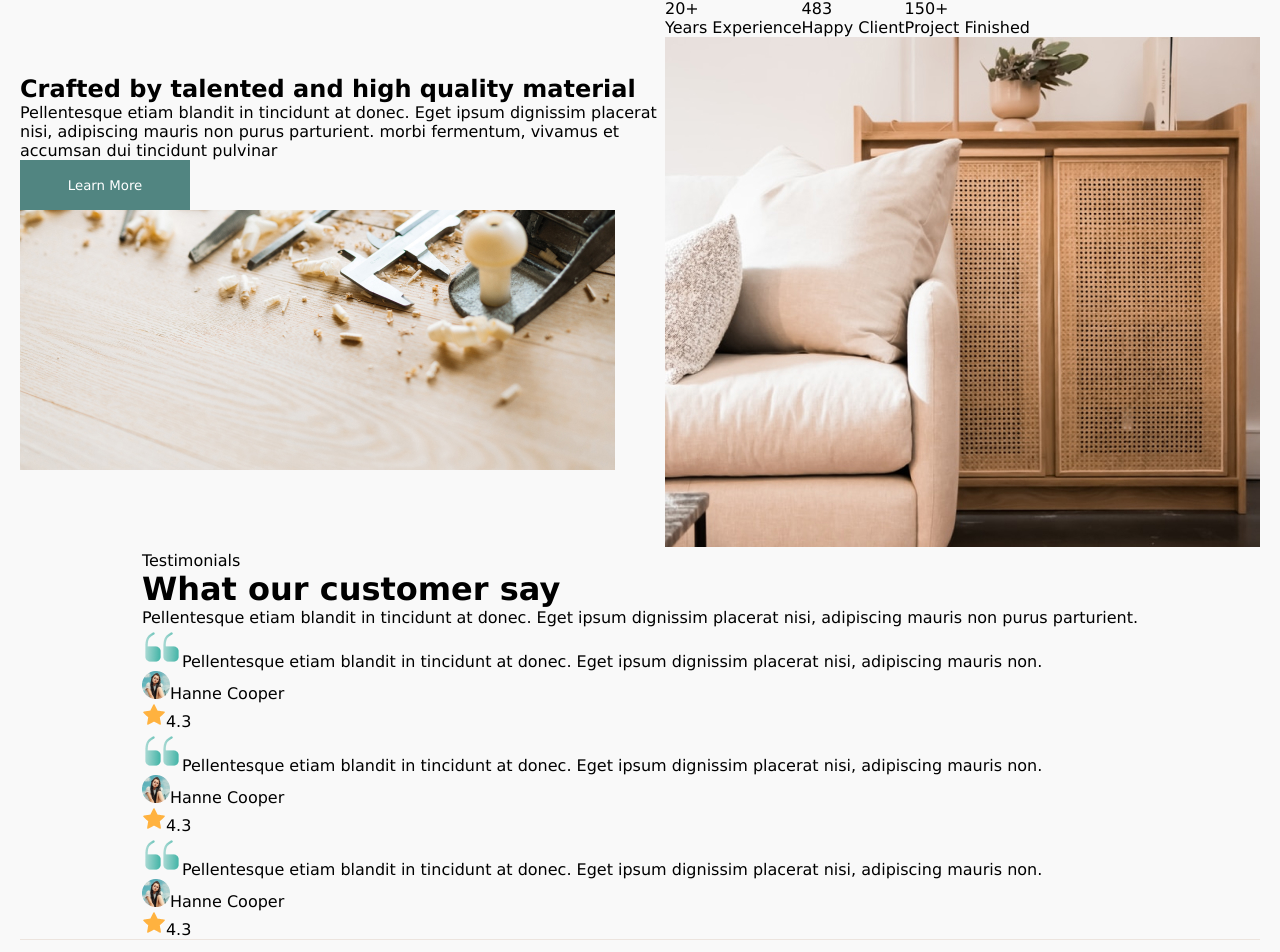
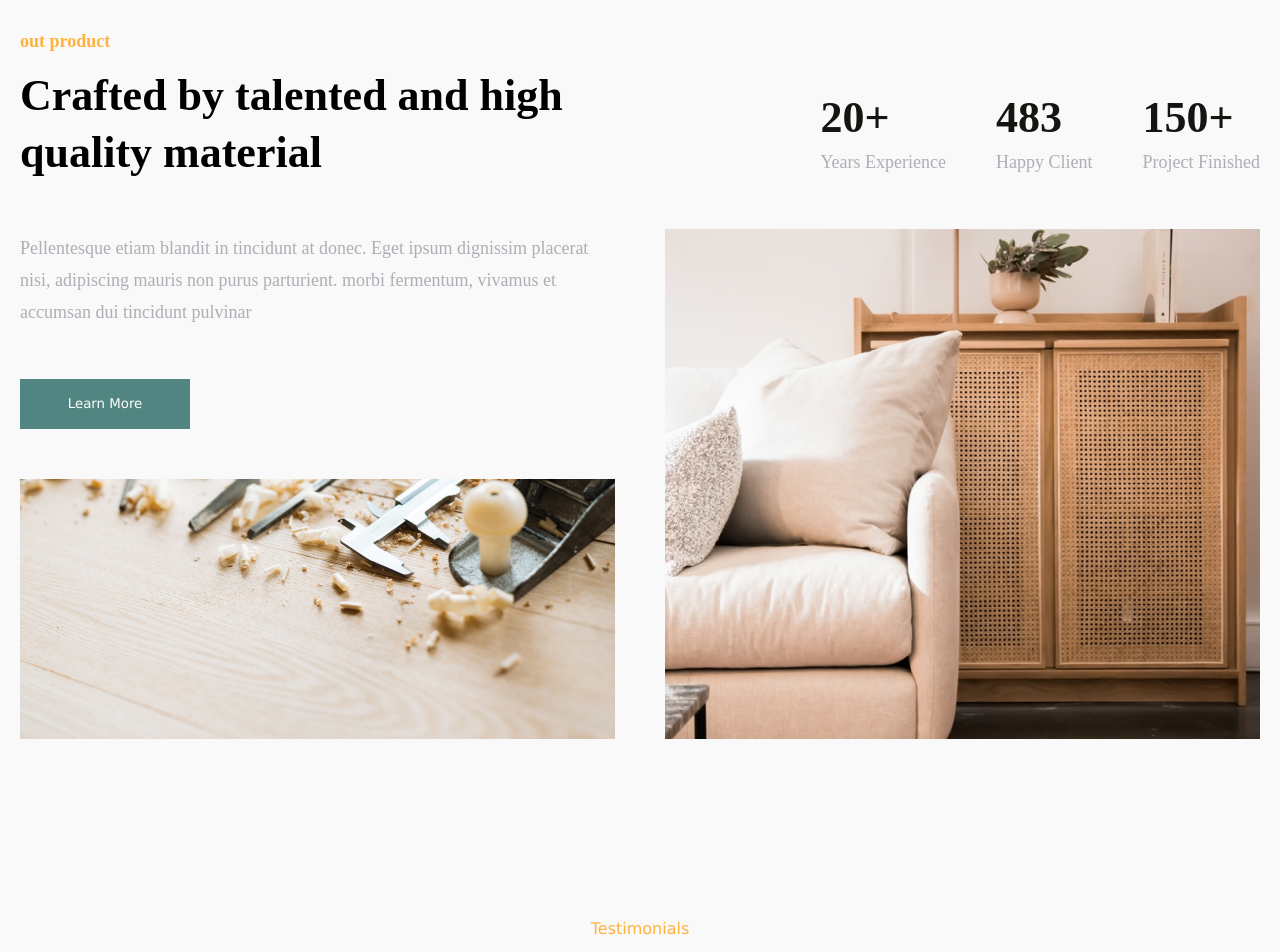
Before and after one commit to NaDo2383/onlineshop-fe, a React (Create React App) app: page / in a window 1280 px wide. Shown: the part 1672-2624 px from the top of the page. Built offline with nearby package versions, Linux system fonts and the light colour scheme.

Commit message:
20230113 class

```diff
--- a/package.json
+++ b/package.json
@@ -6,7 +6,7 @@
     "@testing-library/jest-dom": "^5.16.5",
     "@testing-library/react": "^13.4.0",
     "@testing-library/user-event": "^13.5.0",
-    "axios": "^1.3.1",
+    "axios": "^1.3.2",
     "react": "^18.2.0",
     "react-dom": "^18.2.0",
     "react-icons": "^4.7.1",
--- a/src/App.js
+++ b/src/App.js
@@ -6,7 +6,7 @@ import AdminProducts from "./pages/admin.products";
 import AdminUsers from "./pages/admin.users";
 import AdminMenu from "./pages/admin.menu";
 import AdminCate from "./pages/admin.cate";
-import { Footer, NavBar, Product } from "./components";
+import { Footer, NavBar } from "./components";
 import { Landing, Products, Services, Article, AboutUs } from "./pages";
 import { useState } from "react";
 
@@ -17,8 +17,8 @@ function App() {
       <NavBar current={current} setCurrent={setCurrent} />
       <Routes>
         <Route exact path="/" element={<Landing />} />
-        <Route path="product/:id" element={<Products />}>
-          <Route path="card" element={<Product />} />
+        <Route path="product/*" element={<Products />}>
+          <Route path="card" element={<Products />} />
         </Route>
         <Route path="services" element={<Services />} />
         <Route path="article" element={<Article />} />
--- a/src/components/OutProduct.js
+++ b/src/components/OutProduct.js
@@ -4,35 +4,41 @@ import "../style/ourProduct.css";
 export const OutProduct = () => {
   return (
     <>
-      <span className="align-start flex">out product</span>
-      <div className="flex align-items space-between">
-        <div>
-          <div className="outProduct flex flex-d ">
+      <div
+        className="flex align-items space-between"
+        id="our-products-container"
+      >
+        <div className="flex flex-d space-between">
+          <div className="our-product-container-1 flex flex-d space-between">
+            <div id="our-product-container-1-header" className="flex flex-d">
+              <span className="text-category">out product</span>
               <h2>Crafted by talented and high quality material</h2>
-            <span>
+            </div>
+            <span className="our-product-span-text">
               Pellentesque etiam blandit in tincidunt at donec. Eget ipsum
               dignissim placerat nisi, adipiscing mauris non purus parturient.
               morbi fermentum, vivamus et accumsan dui tincidunt pulvinar
             </span>
-            <button className="boxGreen">Learn More</button>
+            <button className="boxGreen button">Learn More</button>
+            <img
+              src={require("../assets/page/landing/outProduct.jpg")}
+              alt=""
+            />
           </div>
-          <img src={require("../assets/page/landing/outProduct.jpg")} alt="" />
         </div>
-        <div>
-          <div>
+        <div className="flex flex-d space-between our-product-container-2">
           <div className="tooshuu flex">
             <div className="flex flex-d">
-                <span>20+</span>
-                <span>Years Experience</span>
+              <span className="our-product-span-number">20+</span>
+              <span className="our-product-span-text">Years Experience</span>
             </div>
             <div className="flex flex-d">
-                <span>483</span>
-                <span>Happy Client</span>
+              <span className="our-product-span-number">483</span>
+              <span className="our-product-span-text">Happy Client</span>
             </div>
             <div className="flex flex-d">
-                <span>150+</span>
-                <span>Project Finished</span>
-              </div>
+              <span className="our-product-span-number">150+</span>
+              <span className="our-product-span-text">Project Finished</span>
             </div>
           </div>
           <img src={require("../assets/page/landing/outProduct2.jpg")} alt="" />
--- a/src/components/ProductCard.js
+++ b/src/components/ProductCard.js
@@ -3,10 +3,10 @@ import "./../style/ProductCard.css";
 export default function ProductCard({ item }) {
   return (
     <div className="product-card">
-      <img src={item.img} alt="img" />
-      <span className="product-card-category">{item.category}</span>
-      <h2 className="product-card-title">{item.title}</h2>
-      <span className="product-card-text">{item.text}</span>
+      <img src={item.thumbImage} alt="img" />
+      <span className="product-card-category">{item.categoryId}</span>
+      <h2 className="product-card-title">{item.productName}</h2>
+      <span className="product-card-text">{item.description}</span>
       <span className="product-card-price">${item.price}</span>
     </div>
   );
--- a/src/components/Testimonials.js
+++ b/src/components/Testimonials.js
@@ -1,4 +1,5 @@
 import { nanoid } from "nanoid";
+import "../style/Testimonials.css";
 import "../App.css";
 
 const testimonials = [
@@ -48,21 +49,33 @@ const testimonials = [
 
 export const Testimonial = () => {
   return (
-    <div className="testimonials">
-      <span>Testimonials</span>
-      <h1>What our customer say</h1>
-      <span>
-        Pellentesque etiam blandit in tincidunt at donec. Eget ipsum dignissim
-        placerat nisi, adipiscing mauris non purus parturient.
-      </span>
-      <div className="pidback">
-        <div className="pidbackCard">
+    <div className="testimonials flex flex-d align-items">
+      <div className="testomonials-header flex flex-d align-items">
+        <div className="testomonials-header-1 flex flex-d align-items">
+          <span className="textCategory">Testimonials</span>
+          <h1>What our customer say</h1>
+        </div>
+        <span>
+          Pellentesque etiam blandit in tincidunt at donec. Eget ipsum dignissim
+          placerat nisi, adipiscing mauris non purus parturient.
+        </span>
+      </div>
+      <div className="pidback ">
+        <div className="pidbackCards flex">
           {testimonials.map((e, index) => (
-            <div key={index}>
-              <img key={e._id} src={e.img} alt="check img" />
+            <div key={index} className="pidbackCard flex flex-d">
+              <img
+                key={e._id}
+                src={e.img}
+                alt="check img"
+                className="pidbackCardImg1"
+              />
               <span>{e.text}</span>
               {e.user.map((avatar, index) => (
-                <div key={index}>
+                <div
+                  key={index}
+                  className="pidbackCardUserInfo flex space-between"
+                >
                   <div>
                     <img
                       key={avatar._id}
--- a/src/pages/Products.js
+++ b/src/pages/Products.js
@@ -2,19 +2,52 @@ import { productCard } from "../data/productCard";
 import "../App.css";
 import { ProductsPage } from "../data/pagesData";
 import ProductCard from "../components/ProductCard";
+import { useEffect, useState } from "react";
+import axios from "axios";
 
 export const Products = () => {
+  const productInit = {
+    id: "",
+    createdDated: 0,
+    productName: "",
+    price: "",
+    thumbImage: "",
+    images: [],
+    quantity: "",
+    description: "",
+    createdUserId: "",
+    categoryId: [],
+  };
+  const [productData, setProductData] = useState();
+
+  useEffect(() => {
+    getProductData();
+    console.log("aaa");
+  }, []);
+
+  function getProductData() {
+    axios
+      .get("http://localhost:8000/api/products")
+      .then((res) => {
+        console.log(res.data.result);
+        setProductData(res.data.result);
+      })
+      .catch((err) => console.log("getProductData error", err));
+  }
+
   return (
     <div className="flex flex-d align-items justify-content">
-      {ProductsPage.map((data) => (
       <>
         <div className="containerTitle flex flex-d align-items justify-content">
-            <h1 className="bigTitle">{data.title}</h1>
-            <span className="bigText">{data.text}</span>
+          <h1 className="bigTitle">Products</h1>
+          <span className="bigText">
+            We display products based on the latest products we have, if you
+            want to see our old products please enter the name of the item
+          </span>
         </div>
-          <img src={data.img} alt="" />
+        <img src={require("../assets/page/products/ProductsPage.jpg")} alt="" />
       </>
-      ))}
+
       <div className="flex" style={{ margin: "15px" }}>
         <div
           className="flex flex-row p-2"
@@ -40,7 +73,8 @@ export const Products = () => {
           </div>
         </div> */}
         <div className="productCard">
-          {productCard.map((item) => (
+          {productData &&
+            productData.map((item) => (
               <ProductCard item={item} key={item._id} />
             ))}
         </div>
--- a/src/pages/admin.js
+++ b/src/pages/admin.js
@@ -6,7 +6,6 @@ import { NavBar } from "../components";
 export default function Admin() {
   return (
     <div>
-      <NavBar />
       <div className="row">
         <div className="col-3">
           <div className="d-flex flex-column">
--- a/src/style/Benefits.css
+++ b/src/style/Benefits.css
@@ -66,4 +66,5 @@
 
 #benefets-cards {
   gap: 30px;
+  margin-bottom: 50px;
 }
--- /dev/null
+++ b/src/style/Testimonials.css
@@ -0,0 +1,28 @@
+.testomonials-header {
+  row-gap: 30px;
+}
+
+.testomonials-header-1 {
+  row-gap: 14px;
+}
+
+.testimonials {
+  row-gap: 50px;
+}
+
+.pidbackCards {
+  gap: 30px;
+  background-color: #f9f9f9;
+  margin-bottom: 180px;
+}
+
+.pidbackCard {
+  background: #ffffff;
+  box-shadow: 0px 4px 100px rgba(175, 173, 181, 0.1);
+  padding: 24px;
+  row-gap: 26px;
+}
+
+.pidbackCardImg1 {
+  width: 40px;
+}
--- a/src/style/ourProduct.css
+++ b/src/style/ourProduct.css
@@ -0,0 +1,58 @@
+.text-category {
+  color: #ffb23f;
+  font-family: "Eudoxus Sans";
+  font-style: normal;
+  font-weight: 700;
+  font-size: 18px;
+  line-height: 130%;
+}
+
+.our-product-container-1 {
+  row-gap: 50px;
+}
+
+.our-product-container-2 {
+  row-gap: 50px;
+  align-self: flex-end;
+}
+
+#our-product-container-1-header {
+  row-gap: 14px;
+}
+
+#our-products-container {
+  gap: 50px;
+  margin-bottom: 180px;
+}
+
+#our-product-container-1-header,
+h2 {
+  font-family: "Eudoxus Sans";
+  font-style: normal;
+  font-weight: 700;
+  font-size: 44px;
+  line-height: 130%;
+}
+
+.our-product-span-text {
+  font-family: "Eudoxus Sans";
+  font-style: normal;
+  font-weight: 500;
+  font-size: 18px;
+  line-height: 180%;
+  color: #afadb5;
+}
+
+.our-product-span-number {
+  font-family: "Eudoxus Sans";
+  font-style: normal;
+  font-weight: 700;
+  font-size: 44px;
+  line-height: 130%;
+  color: #151411;
+}
+
+.tooshuu {
+  gap: 50px;
+  justify-content: flex-end;
+}
```
Also changed, not shown: 1 other file (tests, documents, lock files or other folders). Lines whose indentation alone changed are shown as unchanged.
